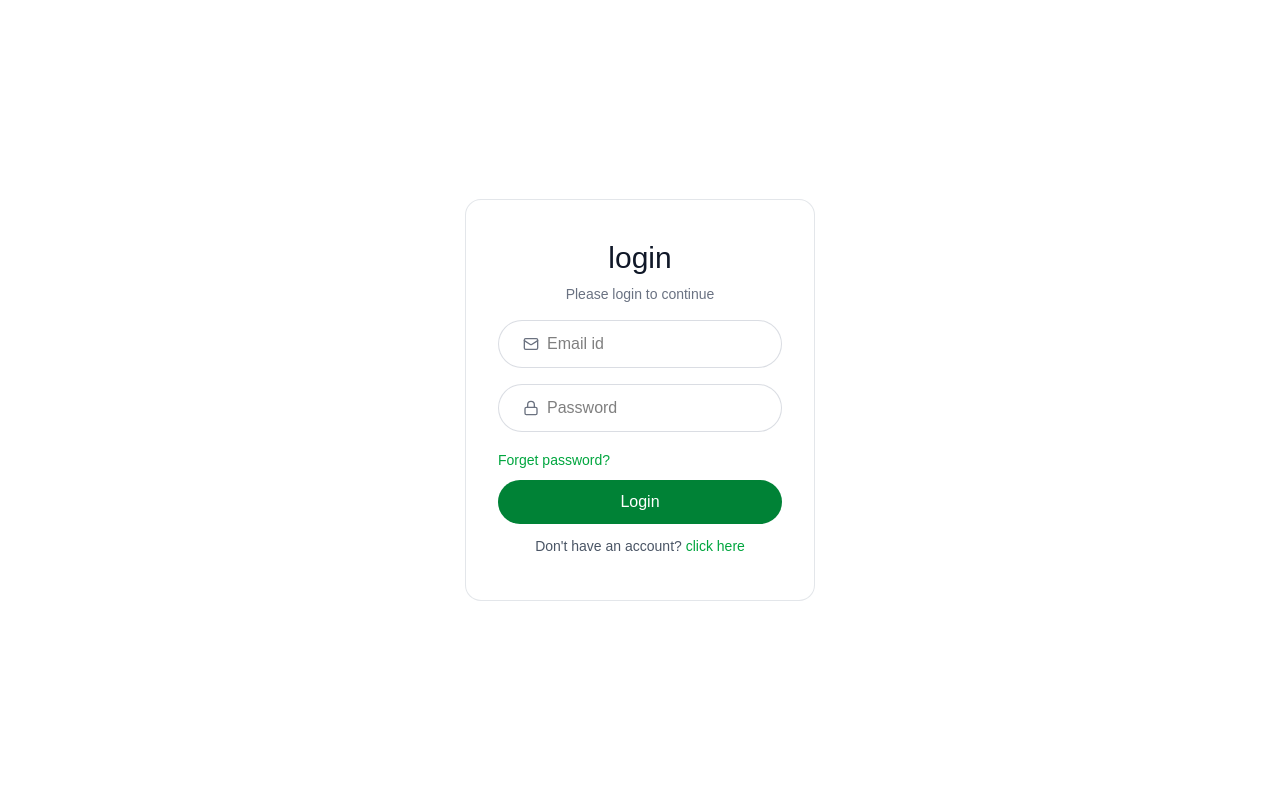
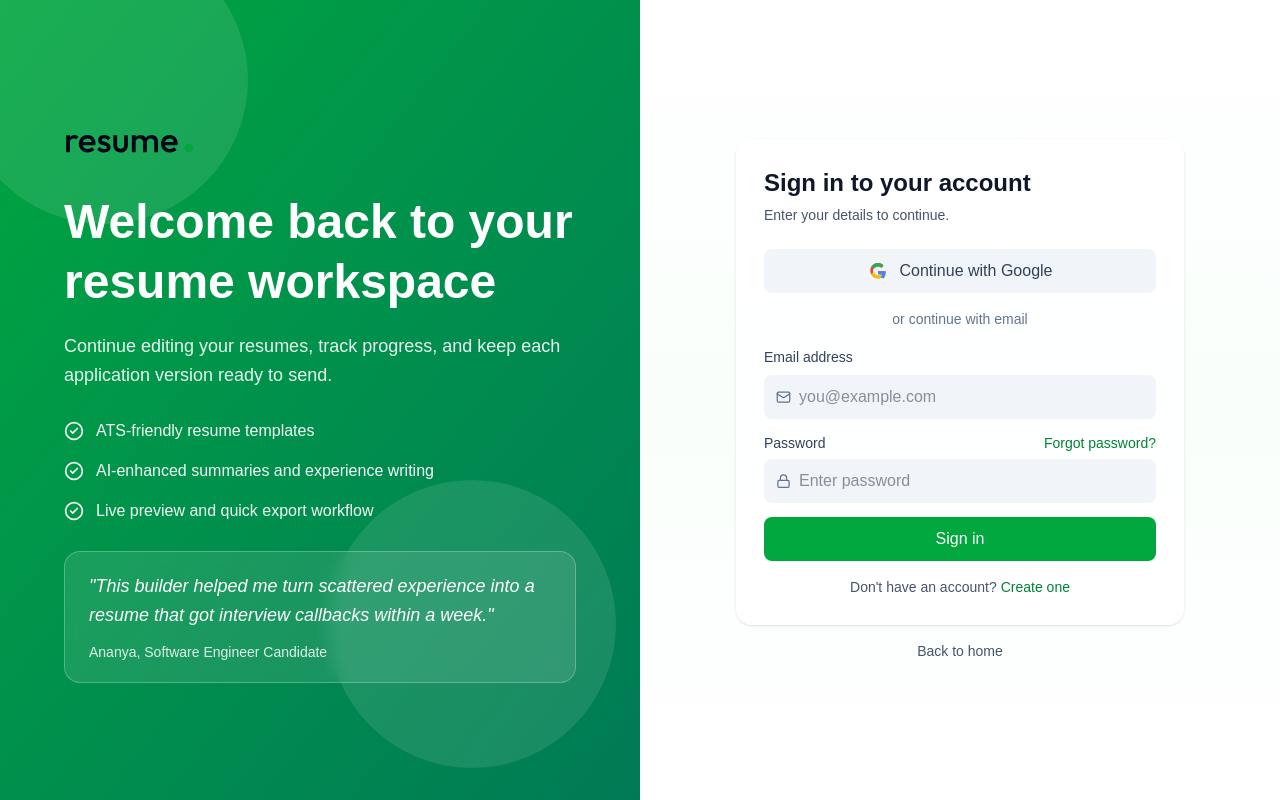
Before and after one commit to inferno113/AI-Resume-Builder, a React (Vite) app in the folder client/: page /app/builder/1 in a window 1280 px wide. Built offline with nearby package versions, Linux system fonts and the light colour scheme; no server answers; what react-pdftotext would draw is missing.

Commit message:
Login_UI_Change

```diff
--- a/client/src/pages/Login.jsx
+++ b/client/src/pages/Login.jsx
@@ -1,5 +1,6 @@
 import React from "react";
-import { Mail, Lock, User} from "lucide-react";
+import { Link, useLocation, useNavigate } from "react-router-dom";
+import { CheckCircle2, Lock, Mail, User } from "lucide-react";
 import { useDispatch } from "react-redux";
 import api from "../configs/api.js";
 import { login } from "../app/features/authSlice.js";
@@ -9,10 +10,11 @@ import toast from "react-hot-toast";
 const Login =()=>{
 
     const dispatch=useDispatch();//get the dispatch function from the redux store
+    const location = useLocation();
+    const navigate = useNavigate();
 
-    const query = new URLSearchParams(window.location.search)
-    const urlState = query.get('state')
-    const [state, setState] = React.useState(urlState || 'login')
+    const [state, setState] = React.useState('login')
+    const isRegister = state === "register";
 
     const [formData, setFormData] = React.useState({
         name: '',
@@ -38,6 +40,17 @@ const Login =()=>{
 
     }
 
+    React.useEffect(() => {
+        const query = new URLSearchParams(location.search);
+        const urlState = query.get("state");
+        setState(urlState === "register" ? "register" : "login");
+    }, [location.search]);
+
+    const switchMode = (nextMode) => {
+        setState(nextMode);
+        navigate(`/app?state=${nextMode}`);
+    };
+
     const handleChange = (e) => {
         const { name, value } = e.target
         setFormData(prev => ({ ...prev, [name]: value }))
@@ -45,50 +58,175 @@ const Login =()=>{
 
 
     return(
+        <div id='login' className="min-h-screen bg-gradient-to-b from-white via-green-50/40 to-white">
+            <div className="min-h-screen grid lg:grid-cols-2">
+                <section className="hidden lg:flex items-center relative overflow-hidden bg-gradient-to-br from-green-600 to-emerald-700 text-white px-12 py-8 xl:px-16 xl:py-10">
+                    <div className="absolute -top-16 -left-10 size-72 rounded-full bg-white/10"></div>
+                    <div className="absolute bottom-8 right-6 size-72 rounded-full bg-white/10"></div>
 
+                    <div className="relative z-10 w-full max-w-xl mx-auto flex flex-col gap-7">
+                        <div>
+                            <a href="/" className="inline-flex">
+                                <img src="/logo.svg" alt="Logo" className="h-11 w-auto"/>
+                            </a>
 
-    <div id='login' className="flex items-center justify-center min-h-screen">
+                            <h2 className="text-5xl font-semibold leading-tight mt-6 max-w-lg">
+                                {isRegister ? "Build interview-ready resumes faster" : "Welcome back to your resume workspace"}
+                            </h2>
 
-    <form onSubmit={handleSubmit} className="sm:w-[350px] w-full text-center border border-gray-300/60 rounded-2xl px-8 bg-white">
-                <h1 className="text-gray-900 text-3xl mt-10 font-medium">{state}</h1>
-                <p className="text-gray-500 text-sm mt-2">Please {state} to continue</p>
-                {state !== "login" && (
-                    <div className="flex items-center mt-6 w-full bg-white border border-gray-300/80 h-12 rounded-full overflow-hidden pl-6 gap-2">
-                        <User size={16} color="#6B7280" />
-                        <input type="text" name="name" placeholder="Name" className="border-none outline-none ring-0" value={formData.name} onChange={handleChange} required />
+                            <p className="mt-5 text-lg text-white/90 max-w-lg leading-relaxed">
+                                {isRegister
+                                    ? "Create your account to write stronger summaries, improve experience bullets, and customize templates in minutes."
+                                    : "Continue editing your resumes, track progress, and keep each application version ready to send."}
+                            </p>
+
+                            <div className="mt-7 space-y-4 text-white/95">
+                                <div className="flex items-center gap-3">
+                                    <CheckCircle2 className="size-5" />
+                                    <span>ATS-friendly resume templates</span>
                                 </div>
+                                <div className="flex items-center gap-3">
+                                    <CheckCircle2 className="size-5" />
+                                    <span>AI-enhanced summaries and experience writing</span>
+                                </div>
+                                <div className="flex items-center gap-3">
+                                    <CheckCircle2 className="size-5" />
+                                    <span>Live preview and quick export workflow</span>
+                                </div>
+                            </div>
+                        </div>
+
+                        <div className="rounded-2xl border border-white/25 bg-white/10 backdrop-blur px-6 py-5 max-w-xl">
+                            <p className="text-lg italic leading-relaxed">
+                                "This builder helped me turn scattered experience into a resume that got interview callbacks within a week."
+                            </p>
+                            <p className="text-sm mt-3 text-white/85">Ananya, Software Engineer Candidate</p>
+                        </div>
+                    </div>
+                </section>
+
+                <section className="flex items-center justify-center px-5 py-10 sm:px-8">
+                    <div className="w-full max-w-md">
+                        <div className="lg:hidden mb-8 text-center">
+                            <a href="/" className="inline-flex justify-center">
+                                <img src="/logo.svg" alt="Logo" className="h-11 w-auto"/>
+                            </a>
+                        </div>
+
+                        <div className="rounded-2xl bg-white/90 p-6 sm:p-7 shadow-sm">
+                            <div className="mb-6">
+                                <h1 className="text-2xl font-semibold text-slate-900">
+                                    {isRegister ? "Create your account" : "Sign in to your account"}
+                                </h1>
+                                <p className="text-slate-600 mt-1.5 text-sm">
+                                    {isRegister
+                                        ? "Start building resumes in minutes."
+                                        : "Enter your details to continue."}
+                                </p>
+                            </div>
+
+                            <button
+                                type="button"
+                                onClick={() => toast("Google sign-in will be available soon")}
+                                className="w-full h-11 rounded-lg bg-slate-100 hover:bg-slate-200 transition-colors text-slate-700 font-medium flex items-center justify-center gap-3"
+                            >
+                                <svg className="size-5" viewBox="0 0 24 24" aria-hidden="true">
+                                    <path fill="#EA4335" d="M12 10.2v3.9h5.5c-.2 1.3-1.5 3.9-5.5 3.9-3.3 0-6-2.7-6-6s2.7-6 6-6c1.9 0 3.2.8 3.9 1.5l2.7-2.6C16.9 3.3 14.7 2.4 12 2.4 6.9 2.4 2.8 6.5 2.8 11.6S6.9 20.8 12 20.8c6.9 0 9.1-4.8 9.1-7.3 0-.5-.1-.9-.1-1.3H12z" />
+                                    <path fill="#34A853" d="M3.8 7.4l3.2 2.3c.8-1.6 2.5-2.7 5-2.7 1.9 0 3.2.8 3.9 1.5l2.7-2.6C16.9 3.3 14.7 2.4 12 2.4 8.4 2.4 5.3 4.4 3.8 7.4z" />
+                                    <path fill="#FBBC05" d="M12 20.8c2.6 0 4.8-.9 6.4-2.5l-3-2.4c-.8.6-1.9 1.1-3.4 1.1-2.4 0-4.4-1.6-5.2-3.8l-3.3 2.5c1.5 3 4.6 5.1 8.5 5.1z" />
+                                    <path fill="#4285F4" d="M21.1 13.5c0-.5-.1-.9-.1-1.3H12v3.9h5.5c-.3 1.2-1.1 2.2-2.1 2.8l3 2.4c1.7-1.5 2.7-3.8 2.7-6.8z" />
+                                </svg>
+                                Continue with Google
+                            </button>
+
+                            <p className="text-center text-sm text-slate-500 my-4">or continue with email</p>
+
+                            <form onSubmit={handleSubmit} className="space-y-3.5">
+                                {isRegister && (
+                                    <label className="block">
+                                        <span className="text-sm font-medium text-slate-700">Full name</span>
+                                        <div className="mt-1.5 flex items-center gap-2 px-3 h-11 bg-slate-100 rounded-lg transition-colors focus-within:bg-slate-50">
+                                            <User className="size-4 text-slate-500" />
+                                            <input
+                                                type="text"
+                                                name="name"
+                                                placeholder="Your full name"
+                                                className="w-full bg-transparent border-0 outline-none focus:outline-none focus:ring-0 shadow-none text-slate-800"
+                                                value={formData.name}
+                                                onChange={handleChange}
+                                                required
+                                            />
+                                        </div>
+                                    </label>
                                 )}
-                <div className="flex items-center w-full mt-4 bg-white border border-gray-300/80 h-12 rounded-full overflow-hidden pl-6 gap-2">
-                    <Mail size={16} color="#6B7280" />
-                    <input type="email" name="email" placeholder="Email id" className="border-none outline-none ring-0" value={formData.email} onChange={handleChange} required />
+
+                                <label className="block">
+                                    <span className="text-sm font-medium text-slate-700">Email address</span>
+                                    <div className="mt-1.5 flex items-center gap-2 px-3 h-11 bg-slate-100 rounded-lg transition-colors focus-within:bg-slate-50">
+                                        <Mail className="size-4 text-slate-500" />
+                                        <input
+                                            type="email"
+                                            name="email"
+                                            placeholder="you@example.com"
+                                            className="w-full bg-transparent border-0 outline-none focus:outline-none focus:ring-0 shadow-none text-slate-800"
+                                            value={formData.email}
+                                            onChange={handleChange}
+                                            required
+                                        />
                                     </div>
-                <div className="flex items-center mt-4 w-full bg-white border border-gray-300/80 h-12 rounded-full overflow-hidden pl-6 gap-2">
-                    <Lock size={16} color="#6B7280" />
-                    <input type="password" name="password" placeholder="Password" className="border-none outline-none ring-0" value={formData.password} onChange={handleChange} required />
-                </div>
-                <div className="mt-4 text-left text-green-600">
+                                </label>
+
+                                <label className="block">
+                                    <div className="flex items-center justify-between">
+                                        <span className="text-sm font-medium text-slate-700">Password</span>
+                                        {!isRegister && (
                                             <button
-                        className="text-sm"
+                                                className="text-sm text-green-700 hover:text-green-800"
                                                 type="button"
                                                 onClick={()=>toast("Password reset feature is coming soon")}
                                             >
-                        Forget password?
+                                                Forgot password?
+                                            </button>
+                                        )}
+                                    </div>
+
+                                    <div className="mt-1.5 flex items-center gap-2 px-3 h-11 bg-slate-100 rounded-lg transition-colors focus-within:bg-slate-50">
+                                        <Lock className="size-4 text-slate-500" />
+                                        <input
+                                            type="password"
+                                            name="password"
+                                            placeholder="Enter password"
+                                            className="w-full bg-transparent border-0 outline-none focus:outline-none focus:ring-0 shadow-none text-slate-800"
+                                            value={formData.password}
+                                            onChange={handleChange}
+                                            required
+                                        />
+                                    </div>
+                                </label>
+
+                                <button type="submit" className="w-full h-11 rounded-lg text-white bg-green-600 hover:bg-green-700 transition-colors font-medium">
+                                    {isRegister ? "Create account" : "Sign in"}
+                                </button>
+                            </form>
+
+                            <div className="mt-4 flex items-center justify-center gap-1 text-sm text-slate-600">
+                                <span>{isRegister ? "Already have an account?" : "Don't have an account?"}</span>
+                                <button
+                                    type="button"
+                                    onClick={() => switchMode(isRegister ? "login" : "register")}
+                                    className="text-green-700 hover:text-green-800 font-medium"
+                                >
+                                    {isRegister ? "Sign in" : "Create one"}
                                 </button>
                             </div>
-                <button type="submit" className="mt-2 w-full h-11 rounded-full text-white bg-green-700 hover:opacity-90 transition-opacity">
-                    {state === "login" ? "Login" : "Sign up"}
-                </button>
-                <p className="text-gray-600 text-sm mt-3 mb-11">
-                    {state === "login" ? "Don't have an account?" : "Already have an account?"}{" "}
-                    <button
-                        type="button"
-                        onClick={() => setState(prev => prev === "login" ? "register" : "login")}
-                        className="text-green-600 hover:underline"
-                    >
-                        click here
-                    </button>
-                </p>
-            </form>
+                        </div>
+
+                        <div className="mt-4 text-center text-sm text-slate-600">
+                            <Link to="/" className="hover:text-slate-800">Back to home</Link>
+                        </div>
+                    </div>
+                </section>
+            </div>
         </div>
     )
 }
```
Lines whose indentation alone changed are shown as unchanged.
